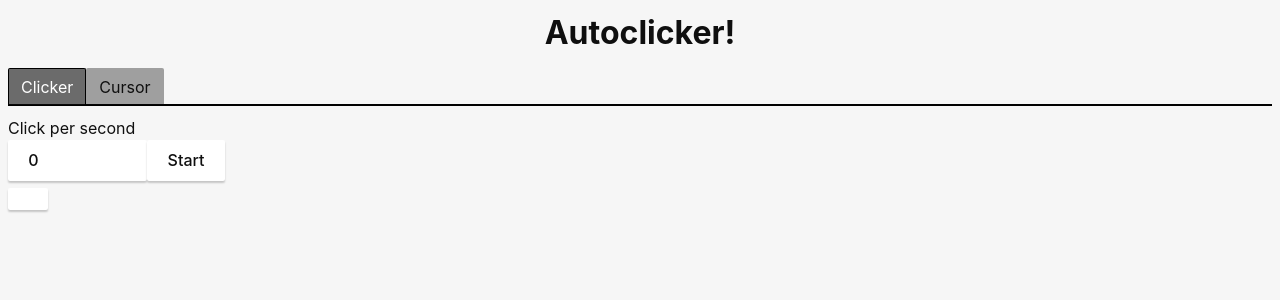
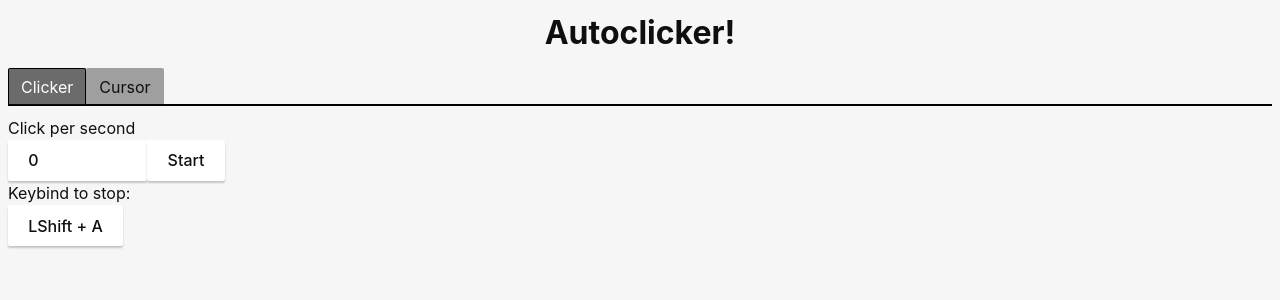
Before and after one commit to Vilkku11/autoclicker, a React (Vite) app: page / in a window 1280 px wide. Shown: the top 300 px of the page. Built offline with nearby package versions, Linux system fonts and the light colour scheme.

Commit message:
keycode change goes to frontend, to do: make changes to work

```diff
--- a/src/tabs/Cps.jsx
+++ b/src/tabs/Cps.jsx
@@ -3,15 +3,28 @@ import "./Cps.css";
 import { useState } from "react";
 const Cps = () => {
   const [cps, setCps] = useState(0);
+  const [keys, setKeys] = useState("LShift + A");
+  const [list, setList] = useState();
 
   const click = async (event) => {
     event.preventDefault();
     console.log(cps);
-    await invoke("click", { cps: cps });
+    await invoke("click", { cps: cps, key_bind: list });
   };
 
   const setKeyBind = async () => {
-    await invoke("set_key_bind");
+    await invoke("set_key_bind").then((list) => {
+      setList(list);
+      let keybind = "";
+      for (const key of list) {
+        if (keybind != "") {
+          keybind = keybind + " + " + key;
+        } else {
+          keybind = keybind + key;
+        }
+      }
+      setKeys(keybind);
+    });
   };
 
   return (
@@ -30,7 +43,8 @@ const Cps = () => {
         ></input>
         <button>Start</button>
       </form>
-      <button onClick={setKeyBind}></button>
+      <label>Keybind to stop:</label>
+      <button onClick={setKeyBind}>{keys}</button>
     </div>
   );
 };
--- a/src/tabs/Cursor.jsx
+++ b/src/tabs/Cursor.jsx
@@ -9,6 +9,7 @@ const Cursor = () => {
     <div>
       <button onClick={() => moveCursor("square")}>square</button>
       <button onClick={() => moveCursor("random")}>random</button>
+      <laberl>Shift + A to stop</laberl>
     </div>
   );
 };
```
Also changed, not shown: 1 other file (tests, documents, lock files or other folders).
